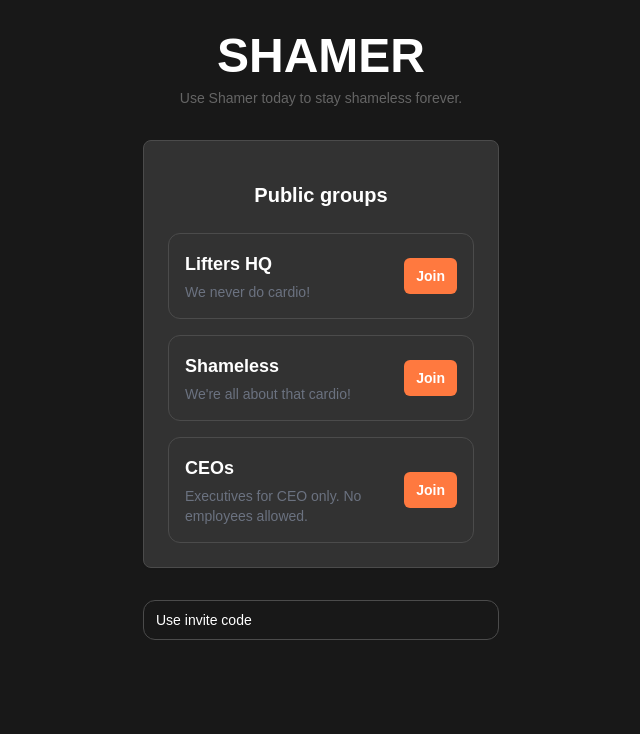
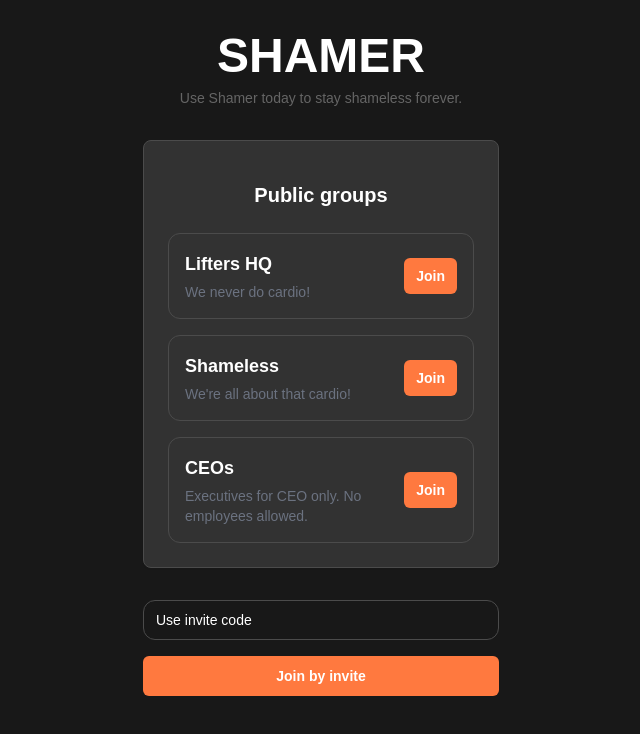
Before and after one commit to Dm-code-prog/shamer-app, a Next.js app: page /team/join in a window 1280 px wide. Shown: the top 734 px of the page, without its empty margins (319-959 px from the left). Built offline with nearby package versions, Linux system fonts and the light colour scheme.

Commit message:
Link to the /home page from the join team page

```diff
--- a/app/team/join/page.tsx
+++ b/app/team/join/page.tsx
@@ -1,9 +1,14 @@
+'use client';
+
 import { Card, CardContent, CardHeader } from '#/components/ui/card';
-import { Tab } from '#/ui/tab';
 import { Button } from '#/components/ui/button';
 import { Input } from '#/components/ui/input';
+import { useRouter } from 'next/navigation';
+import Link from 'next/link';
 
 export default function Page() {
+  const router = useRouter();
+  const gotoHome = () => router.push('/home');
   return (
     <>
       <Card>
@@ -43,6 +48,9 @@ export default function Page() {
         </CardContent>
       </Card>
       <Input placeholder="Use invite code" />
+      <Button className="w-full" onClick={gotoHome}>
+        Join by invite
+      </Button>
     </>
   );
 }
```
